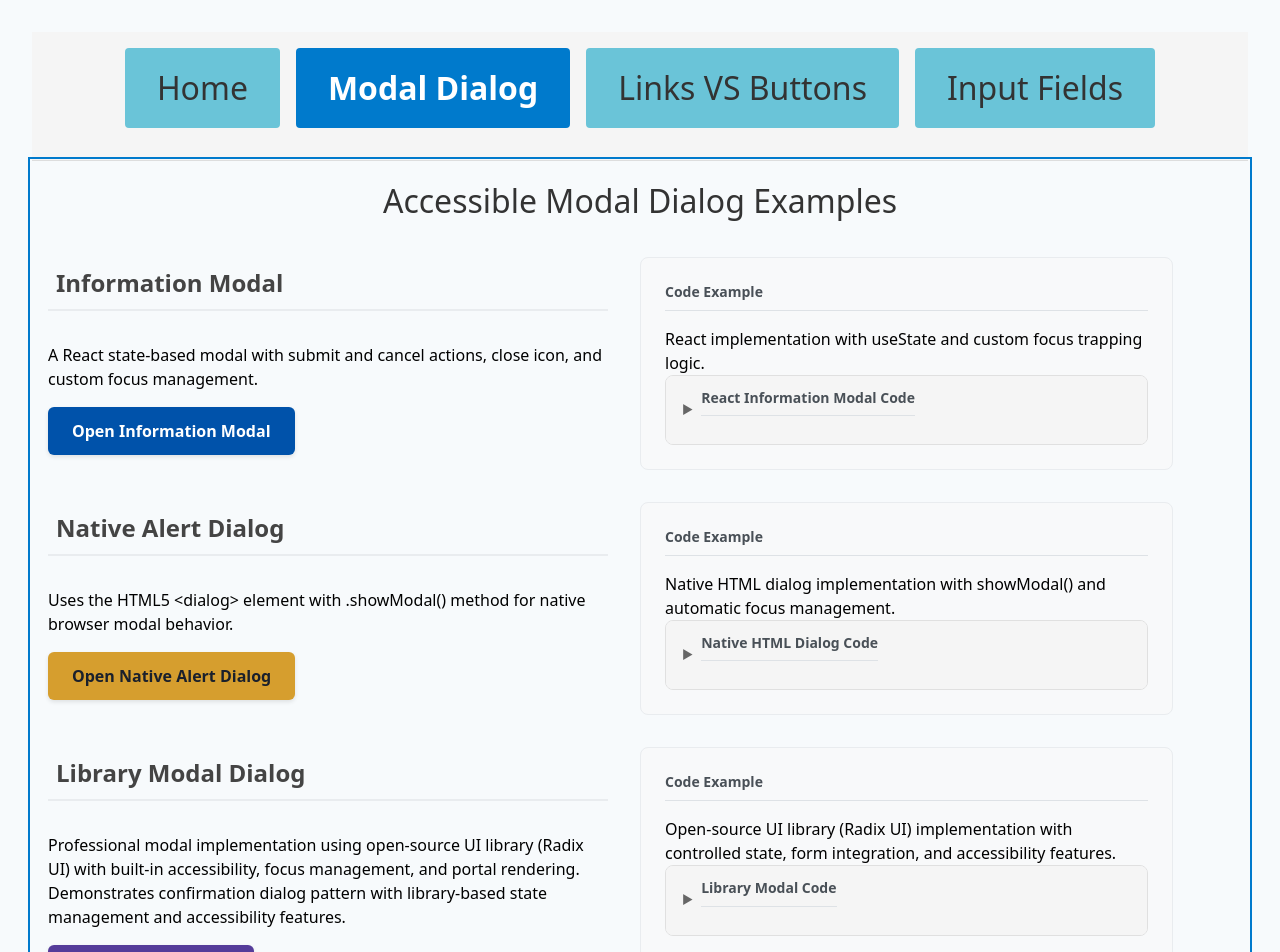
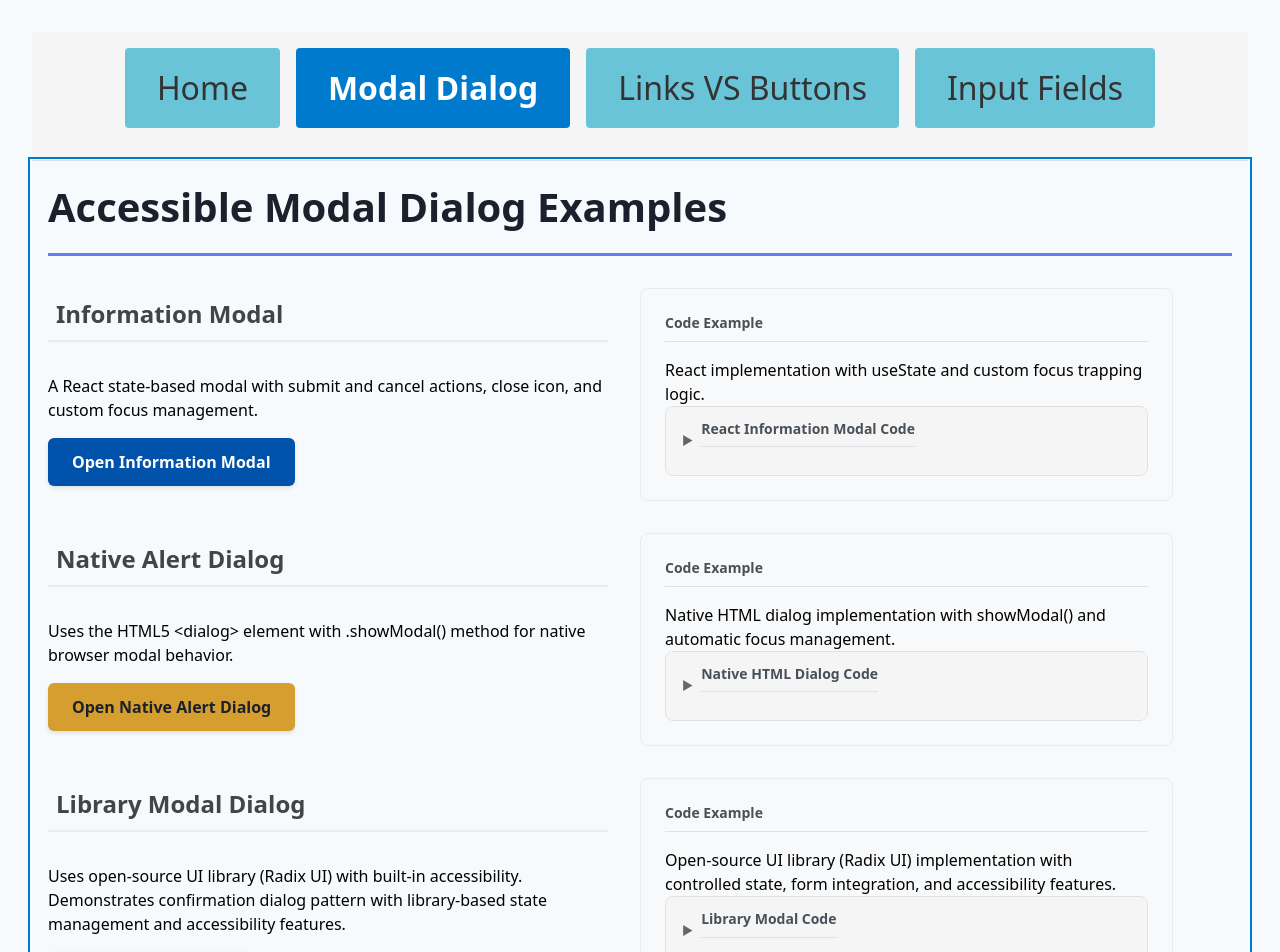
Before and after one commit to AlexandrSedymov/ACCESSIBLE-COMPONENTS, a React (Vite) app: page /modal-dialog in a window 1280 px wide. Shown: the top 952 px of the page. Built offline with nearby package versions, Linux system fonts and the light colour scheme.

Commit message:
feat: make all headers the same style

```diff
--- a/src/components/InformationModal.tsx
+++ b/src/components/InformationModal.tsx
@@ -26,7 +26,6 @@ export const InformationModal: React.FC = () => {
   };
 
   const handleSubmit = () => {
-    alert('Form submitted successfully!');
     closeModal();
   };
 
--- a/src/components/LibraryModal.tsx
+++ b/src/components/LibraryModal.tsx
@@ -7,7 +7,6 @@ export const LibraryModal: React.FC = () => {
 
   const handleConfirmationSubmit = () => {
     setIsOpen(false);
-    alert('Action confirmed successfully!');
   };
 
   return (
--- a/src/components/NativeAlertDialog.tsx
+++ b/src/components/NativeAlertDialog.tsx
@@ -26,7 +26,6 @@ export const NativeAlertDialog: React.FC = () => {
   };
 
   const handleConfirm = () => {
-    alert('Action confirmed!');
     closeDialog();
   };
 
--- a/src/pages/InputField.tsx
+++ b/src/pages/InputField.tsx
@@ -152,7 +152,7 @@ export const InputFieldPage: React.FC = () => {
 
   return (
     <main id="main-content" role="main" className="modal-page">
-      <h1 className="modal-page-title">Accessible Form Examples with React Hook Form</h1>
+      <h1 className="modal-page-title">Accessible Form Examples with React Hook Form Library</h1>
 
       {/* Comprehensive User Profile Form */}
       <div className="modal-example">
--- a/src/pages/ModalDialog.tsx
+++ b/src/pages/ModalDialog.tsx
@@ -57,9 +57,7 @@ export const ModalDialog: React.FC = () => {
         <div className="modal-example-left">
           <h2>Library Modal Dialog</h2>
           <p>
-            Professional modal implementation using open-source UI library (Radix UI) with built-in accessibility,
-            focus management, and portal rendering. Demonstrates confirmation dialog pattern with library-based
-            state management and accessibility features.
+            Uses open-source UI library (Radix UI) with built-in accessibility. Demonstrates confirmation dialog pattern with library-based state management and accessibility features.
           </p>
           <LibraryModal />
         </div>
--- a/src/styles/Home.css
+++ b/src/styles/Home.css
@@ -5,10 +5,13 @@
 }
 
 .home-title {
-  color: #333;
-  margin-bottom: 1rem;
   font-size: 2.5rem;
-  font-weight: 600;
+  font-weight: 800;
+  color: #1a202c;
+  margin-bottom: 2rem;
+  text-align: left;
+  border-bottom: 3px solid #667eea;
+  padding-bottom: 1rem;
 }
 
 .home-description {
--- a/src/styles/LinksVsButtons.css
+++ b/src/styles/LinksVsButtons.css
@@ -1,4 +1,4 @@
-/* LinksVsButtons.css - Comprehensive styling for Links vs Buttons examples */
+/* LinksVsButtons.css */
 
 .links-vs-buttons-page {
   max-width: 1200px;
--- a/src/styles/ModalDialog.css
+++ b/src/styles/ModalDialog.css
@@ -38,10 +38,13 @@
 }
 
 .modal-page-title {
-  text-align: center;
-  font-size: 2rem;
+  text-align: left;
+  font-size: 2.5rem;
+  font-weight: 800;
   margin-bottom: 1rem;
-  color: #333;
+  color: #1a202c;
+  border-bottom: 3px solid #667eea;
+  padding-bottom: 1rem;
 }
 
 /* Section headings for modal examples */
```
Also changed, not shown: 1 other file (tests, documents, lock files or other folders).
